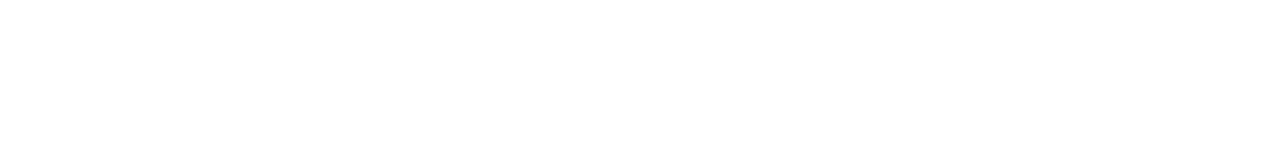
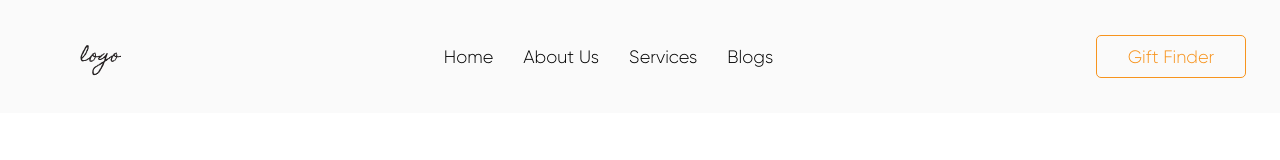
Before and after one commit to SergeyMelih/giftstore, a plain HTML site: page index.html in a window 1280 px wide. Drawn offline with Linux system fonts and the light colour scheme.

Commit message:
Сверстал блок Header

```diff
--- /dev/null
+++ b/blocks/button/_place/button_place_header.css
@@ -0,0 +1,13 @@
+.button_place_header {
+    width: 150px;
+    height: 43px;
+    border: 1px solid #F7941E;
+    border-radius: 5px;
+    background-color: #FAFAFA;
+    margin-right: 34px;
+    color: #F7941E;
+    font-size: 18px;
+    line-height: 22px;
+    font-family: 'Gilroy-Light';
+    cursor: pointer;
+}
--- /dev/null
+++ b/blocks/header/__column-link/header__column-link.css
@@ -0,0 +1,7 @@
+.header__column-link {
+    text-decoration: none;
+    font-family: 'Gilroy-Light';
+    font-size: 18px;
+    line-height: 22px;
+    color: #000000;
+}
--- /dev/null
+++ b/blocks/header/__column-links-item/header__column-links-item.css
@@ -0,0 +1,6 @@
+.header__column-links-item {
+    padding-left: 30px;
+}
+.header__column-links-item:first-child {
+    padding-left: 0;
+}
--- /dev/null
+++ b/blocks/header/__column-links/header__column-links.css
@@ -0,0 +1,4 @@
+.header__column-links {
+    display: flex;
+    list-style-type: none;
+}
--- /dev/null
+++ b/blocks/header/header.css
@@ -0,0 +1,7 @@
+.header {
+    display: flex;
+    justify-content: space-between;
+    align-items: center;
+    padding: 35px 0;
+    background-color: #FAFAFA;
+}
--- /dev/null
+++ b/blocks/logo/__link/logo__link.css
@@ -0,0 +1,6 @@
+.logo__link {
+    width: 100%;
+    height: 100%;
+    cursor: pointer;
+    display: block;
+}
--- /dev/null
+++ b/blocks/logo/_place/logo_place_header.css
@@ -0,0 +1,6 @@
+.logo_place_header {
+    background-image: url(../../../image/svg/logo-header.svg);
+    background-size: cover;
+    background-repeat: no-repeat;
+    margin-left: 80px;
+}
--- /dev/null
+++ b/blocks/logo/logo.css
@@ -0,0 +1,4 @@
+.logo {
+    width: 41px;
+    height: 39px;
+}
--- a/blocks/root/root.css
+++ b/blocks/root/root.css
@@ -1,3 +1,8 @@
+* {
+    padding: 0;
+    margin: 0;
+    box-sizing: border-box;
+}
 .page {
     max-width: 1440px;
     margin: 0 auto;
--- a/index.html
+++ b/index.html
@@ -9,7 +9,28 @@
 </head>
 <body>
     <div class="page">
-        <header class="header"></header>
+        <header class="header">
+            <div class="logo logo_place_header">
+                <a href="#" class="logo__link"></a>
+            </div>
+            <nav class="header__list">
+                <ul class="header__column-links">
+                    <li class="header__column-links-item">
+                        <a class="header__column-link" href="#">Home</a>
+                    </li>
+                    <li class="header__column-links-item">
+                        <a class="header__column-link" href="#">About Us</a>
+                    </li>
+                    <li class="header__column-links-item">
+                        <a class="header__column-link" href="#">Services</a>
+                    </li>
+                    <li class="header__column-links-item">
+                        <a class="header__column-link" href="#">Blogs</a>
+                    </li>
+                </ul>
+            </nav>
+            <button class="button button_place_header">Gift Finder</button>
+        </header>
         <main class="content"></main>
         <footer class="footer"></footer>
     </div>
--- a/pages/index.css
+++ b/pages/index.css
@@ -1,5 +1,23 @@
 @import url(../vendor/normalize.css);
+@import url(../blocks/root/root.css);
 
 /* Подключение шрифтов ↓ */
 
 @import url(../pages/fonts.css);
+
+/* Блок HEADER ↓ */
+
+@import url(../blocks/header/header.css);
+@import url(../blocks/header/__column-links/header__column-links.css);
+@import url(../blocks/header/__column-link/header__column-link.css);
+@import url(../blocks/header/__column-links-item/header__column-links-item.css);
+
+/* Блок LOGO ↓ */
+
+@import url(../blocks/logo/logo.css);
+@import url(../blocks/logo/_place/logo_place_header.css);
+@import url(../blocks/logo/__link/logo__link.css);
+
+/* Блок BUTTON ↓ */
+
+@import url(../blocks/button/_place/button_place_header.css);
```
Also changed, not shown: blocks/button/button.css (added).
